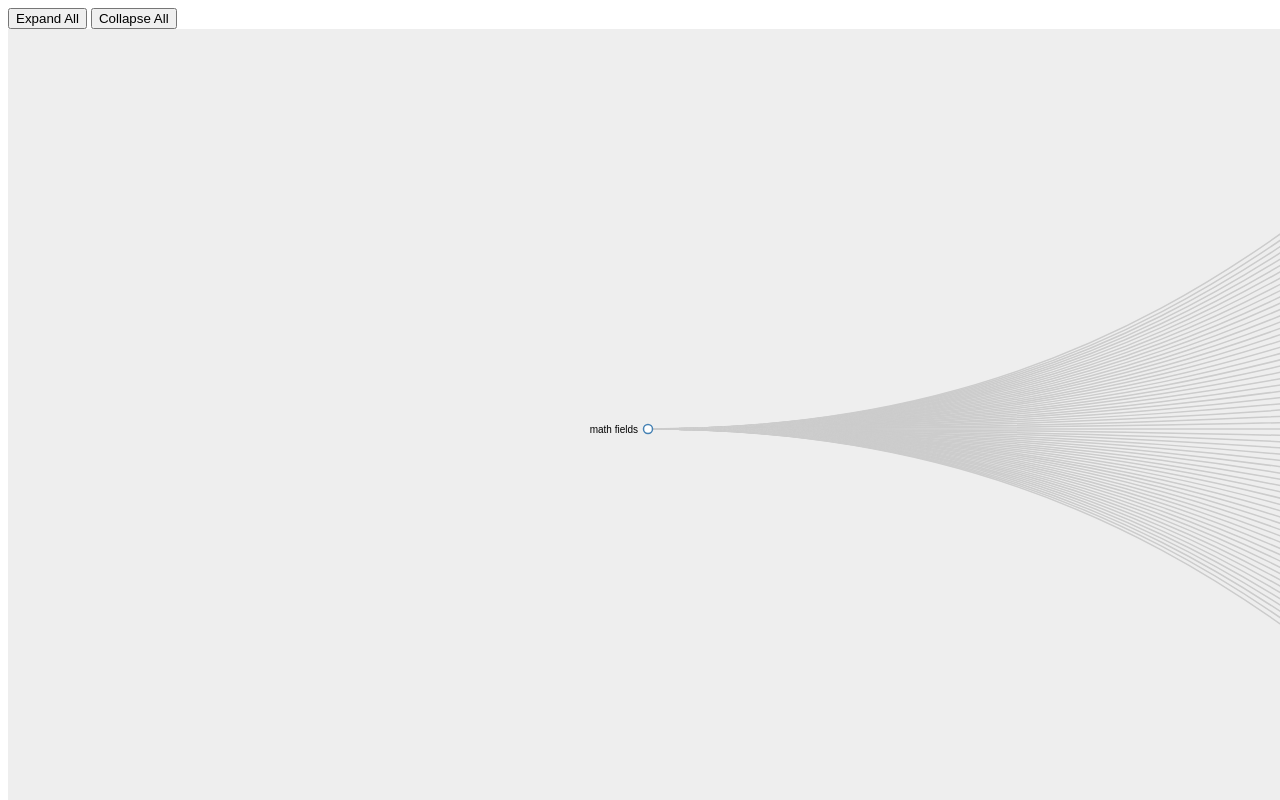
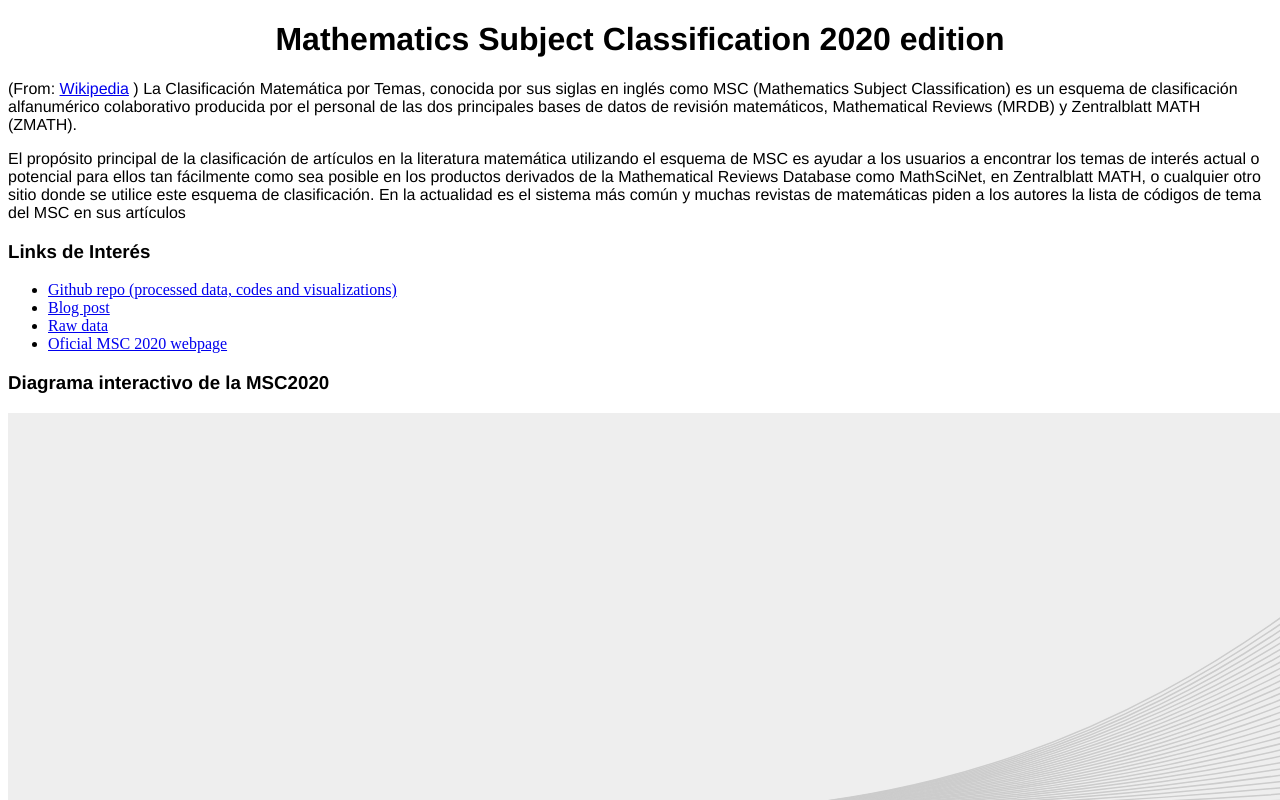
Before and after one commit to thebooort/cms2020-plots, a plain HTML site: page plot/prueba/index.html in a window 1280 px wide. Shown: the top 800 px of the page. Drawn offline with nearby package versions, Linux system fonts and the light colour scheme.

Commit message:
visualizations, code, and data

```diff
--- a/plot/prueba/index.html
+++ b/plot/prueba/index.html
@@ -44,9 +44,45 @@
 </style>
 
 <header>
-<button onclick="expandAll()">Expand All</button>
-    <button onclick="collapseAll()">Collapse All</button>
-</header>
+<head>
+	<title> Mathematics Subject Classification</title>
+	<script src="https://d3js.org/d3.v6.js"></script>
+    </head>
+    <body>
+	<div style="text-align: center;" >
+	    <h1 style="font-family:helvetica;">  Mathematics Subject Classification 2020 edition</h1>
+	</div>
+	<div>
+	    <p style="font-family:helvetica;"> (From:
+		<a href="https://es.wikipedia.org/wiki/Mathematics_Subject_Classification">Wikipedia</a>
+		) La Clasificación Matemática por Temas, conocida por sus siglas en inglés como MSC (Mathematics Subject Classification) es un esquema de clasificación alfanumérico colaborativo producida por el personal de las dos principales bases de datos de revisión matemáticos, Mathematical Reviews (MRDB) y Zentralblatt MATH (ZMATH).</p  >
+
+	    <p style="font-family:helvetica;">	El propósito principal de la clasificación de artículos en la literatura matemática utilizando el esquema de MSC es ayudar a los usuarios a encontrar los temas de interés actual o potencial para ellos tan fácilmente como sea posible en los productos derivados de la Mathematical Reviews Database como MathSciNet, en Zentralblatt MATH, o cualquier otro sitio donde se utilice este esquema de clasificación. En la actualidad es el sistema más común y muchas revistas de matemáticas piden a los autores la lista de códigos de tema del MSC en sus artículos</p >
+
+
+
+	</div>
+	<div>
+	    <h3 style="font-family:helvetica;"> Links de Interés </h3 >
+	    <p style="font-family:helvetica;">
+		<ul>
+		    <li><a href="https://github.com/thebooort/cms2020-plots">Github repo (processed data, codes and visualizations)</a></li>
+		    <li>	<a href="https://thebooort.github.io">Blog post</a></li>
+		    <li><a href="https://raw.githubusercontent.com/gbv/jskos-data/master/msc2020/msc2020-concepts.ndjson">Raw data</a></li>
+		    <li><a href="https://msc2020.org/#">Oficial MSC 2020 webpage</a></li>
+		</ul>
+
+
+
+
+
+	    </p  >
+
+
+
+
+	</div>
+	<h3 style="font-family:helvetica;" >Diagrama interactivo de la MSC2020</h3>
 <script src="https://code.jquery.com/jquery-1.10.2.min.js"></script>
 <script src="https://d3js.org/d3.v3.min.js"></script>
 <script src="dndTree.js"></script>
```
